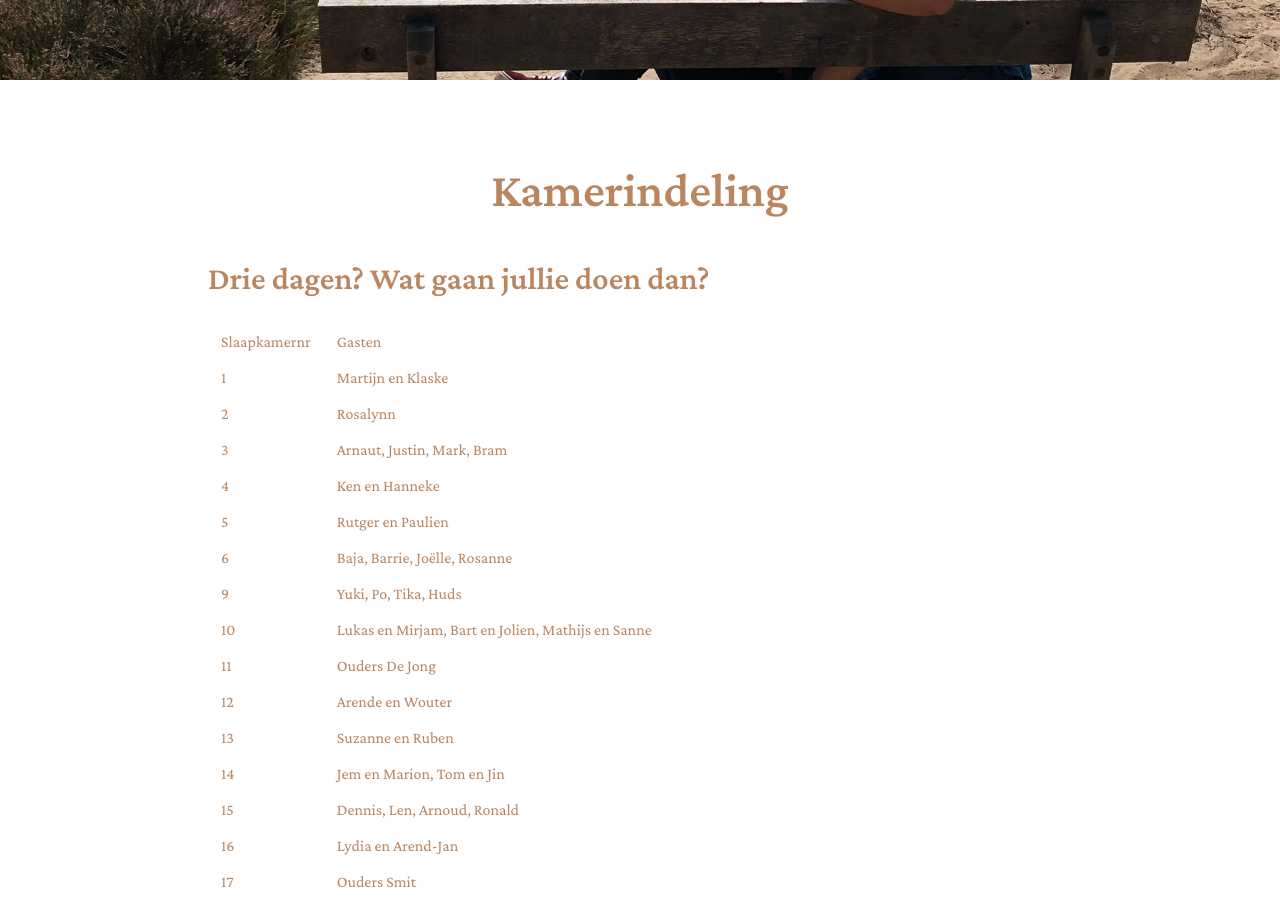
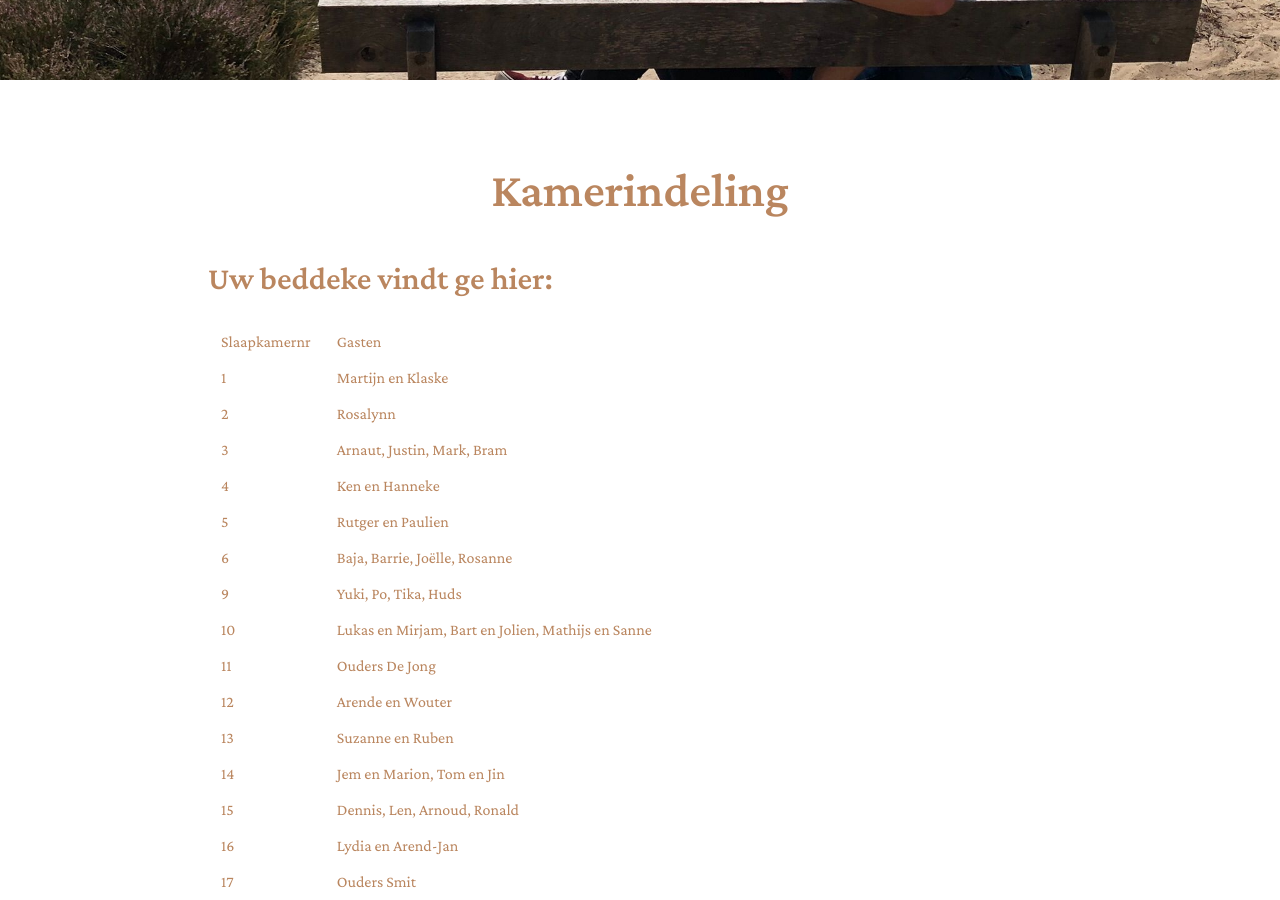
Before and after one commit to RubenSmit/bruiloftjeanineenruben.nl, a Jekyll site: the page built from kamers.markdown, in a window 1280 px wide and 900 px high, scrolled down 556 px. Built offline with Jekyll 4.4.1, drawn with Linux system fonts in a browser that asks for light colours.

Commit message:
Update kamers.markdown

```diff
--- a/kamers.markdown
+++ b/kamers.markdown
@@ -4,7 +4,7 @@ description: Hier vind je welke kamer welke gasten heeft.
 layout: default
 ---
 
-## Drie dagen? Wat gaan jullie doen dan?
+## Uw beddeke vindt ge hier:
 
 | Slaapkamernr | Gasten |
 | 1 | Martijn en Klaske |
```
